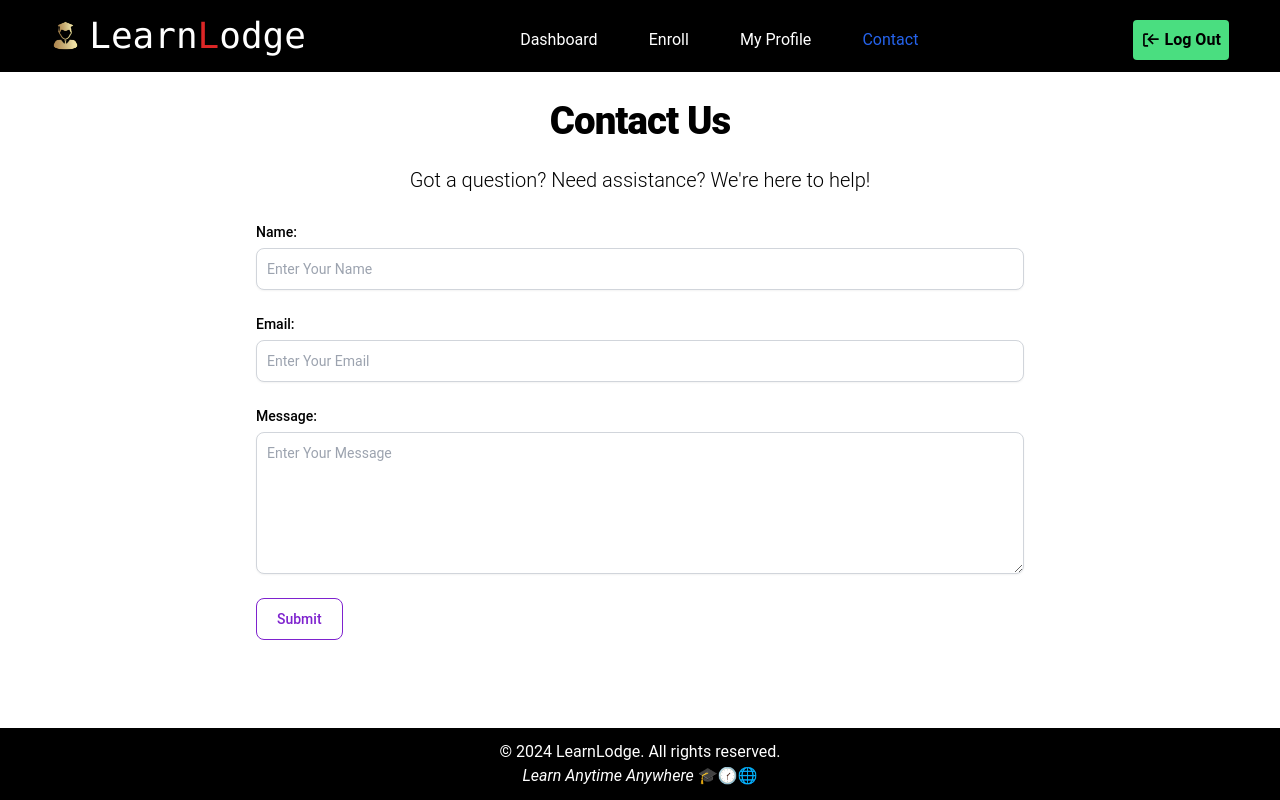
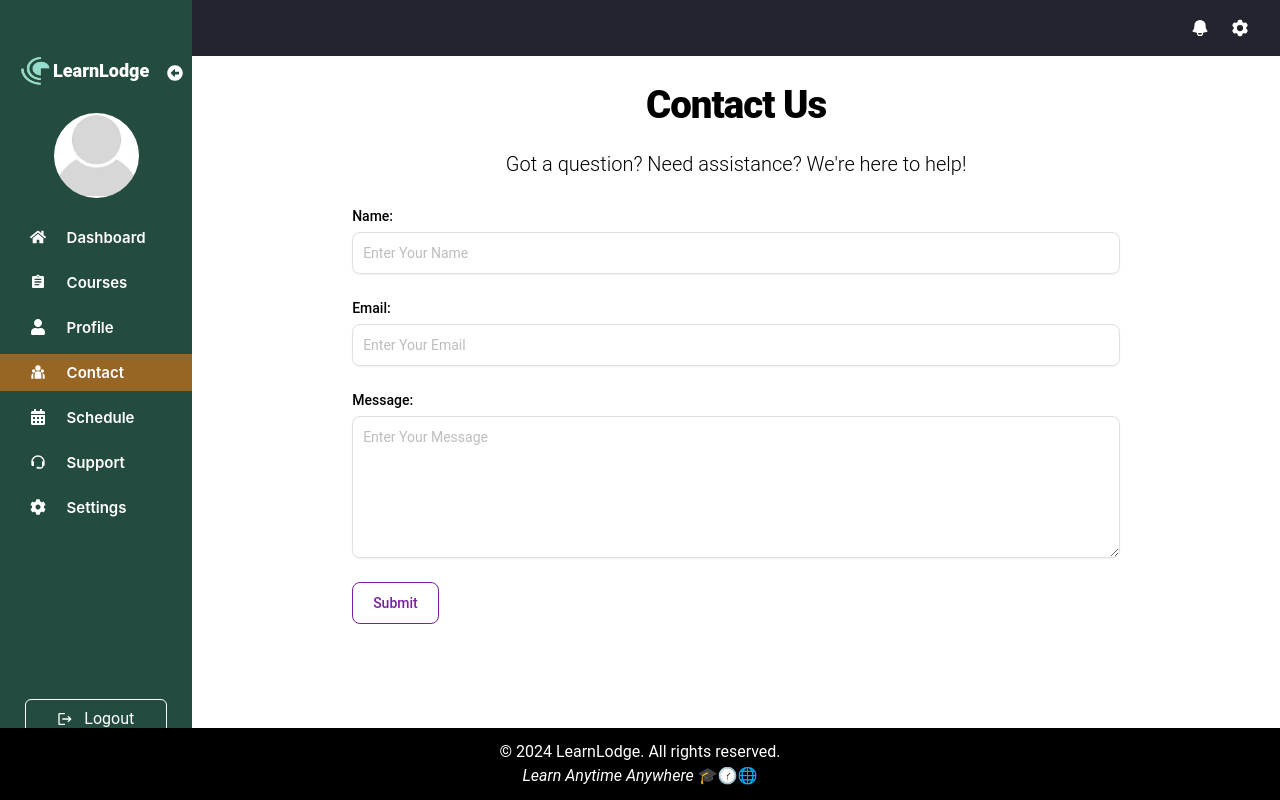
Before and after one commit to michael-ono/online-learning-platform, a React (Vite) app in the folder frontend/: page /user/contact in a window 1280 px wide. Built offline with nearby package versions, Linux system fonts and the light colour scheme.

Commit message:
modified tailwind config, fixed sidebar active link not showing

```diff
--- a/frontend/src/App.jsx
+++ b/frontend/src/App.jsx
@@ -28,7 +28,7 @@ function App() {
   return (
     <Routes>
       {/* HomePage */}
-      <Route path="/" element={<Homepage />} />
+      <Route path="/" exact element={<Homepage />} />
       <Route path="/about" element={<About />} />
       <Route path="/services" element={<Services />} />
       <Route path="/contact" element={<HomeContact />} />
--- a/frontend/src/User_Files/UserContact.jsx
+++ b/frontend/src/User_Files/UserContact.jsx
@@ -4,16 +4,16 @@ import UserNavbar from "./UserNavbar";
 import Footer2 from "../Navbar_Files/Footer2";
 
 import Contact from "../components/Contact";
+import Layout from "../shared/Layout";
 
 function UserContact() {
   return (
-    <>
-      <UserNavbar />
+    <Layout>
       <div className="pb-20 p-5 select-none">
         <Contact />
       </div>
       <Footer2 />
-    </>
+    </Layout>
   );
 }
 
--- a/frontend/src/shared/sidebar/Sidebar.jsx
+++ b/frontend/src/shared/sidebar/Sidebar.jsx
@@ -40,7 +40,7 @@ const Sidebar = ({ ums }) => {
                   className="relative left-[10px] w-[32px] h-[30px] mr-3 cursor-pointer"
                   onClick={handleNavigateHome}
                 />
-                <h2 className="text-[38px]">Hola</h2>
+                <h2 className="text-[18px]">LearnLodge</h2>
               </div>
             </div>
           )}
--- a/frontend/src/shared/sidebar/SidebarContents.jsx
+++ b/frontend/src/shared/sidebar/SidebarContents.jsx
@@ -8,24 +8,24 @@ import { RiTeamFill } from "react-icons/ri";
 
 export const SidebarContent = [
   {
-    route: '/dashboard',
+    route: '/user/dashboard',
     icon: <FaHome />,
     text: 'Dashboard',
   },
   {
-    route: '/profile',
+    route: '/user/assignment',
+    icon: <MdAssignment />,
+    text: 'Courses',
+  },
+  {
+    route: '/user/profile',
     icon: <FaUser />,
     text: 'Profile',
   },
   {
-    route: '/assignment',
-    icon: <MdAssignment />,
-    text: 'Assignment',
-  },
-  {
-    route: '/team',
+    route: '/user/contact',
     icon: <RiTeamFill />,
-    text: 'Team',
+    text: 'Contact',
   },
   {
     route: '/schedule',
--- a/frontend/tailwind.config.js
+++ b/frontend/tailwind.config.js
@@ -1,16 +1,46 @@
-/** @type {import('tailwindcss').Config} */
-export default {
-  content: [
-    "./index.html",
-    "./src/**/*.{js,ts,jsx,tsx}",
-  ],
+const withMT = require("@material-tailwind/react/utils/withMT");
+
+/** @type {import('tailwindcss').Configx} */
+
+module.exports = withMT({
+  content: ["./index.html", "./src/**/*.{js,ts,jsx,tsx}"],
   theme: {
+    extend: {
+      colors: {
+        primaryColor: '#07593D',
+        lemonGreen: '#88be41',
+        secondaryColor: '#fff',
+        sidebarGreen: '#244b3f',
+        limeGreen: '#6A8E3A',
+        orange: '#976625',
+        skyGreen: '#35c499',
+        brightGray: '#EEEEEE',
+        flashWhite: '#F1F1F1',
+        silver: '#cccccc',
+        wildSand: '#F6F6F6',
+      },
+    },
     fontFamily: {
       sans: ['Roboto', 'sans-serif'],
       serif: ['Georgia', 'serif'],
       mono: ['Menlo', 'monospace'],
     },
-    extend: {},
+    screens: {
+      sm: "640px",
+      // => @media (min-width: 640px) { ... }
+
+      md: "768px",
+      // => @media (min-width: 768px) { ... }
+
+      lg: "1024px",
+      // => @media (min-width: 1024px) { ... }
+
+      xl: "1280px",
+      // => @media (min-width: 1280px) { ... }
+
+      "2xl": "1536px",
+      // => @media (min-width: 1536px) { ... }
+    },
   },
   plugins: [],
-}
+});
```
